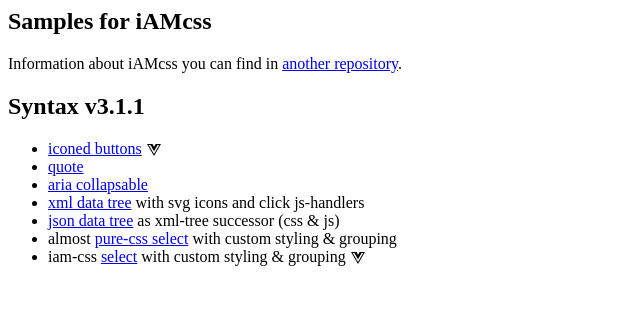
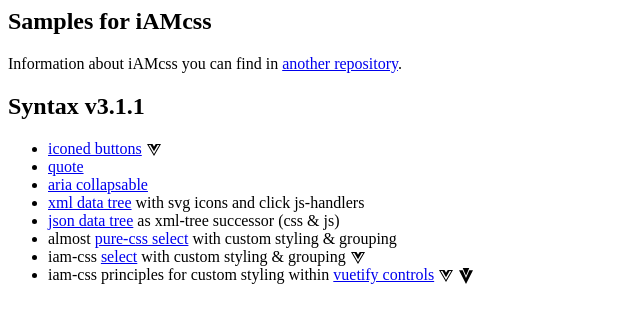
Before and after one commit to viT-1/iAMcss-samples, a plain HTML site: page index.html in a window 1280 px wide. Shown: the whole page, without its empty margins (0-640 px from the left). Drawn offline with Linux system fonts and the light colour scheme.

Commit message:
add another one example link to the index list

```diff
--- a/index.html
+++ b/index.html
@@ -30,5 +30,8 @@
 		<li iam-li="iam-article">iam-css <a iam-link="iam-article"
 			href="/iAMcss-samples/v3/iam-select/">select</a> with custom styling & grouping
 			<img src="svg/brands/vue-logo.svg" iam-ico="iam-li" title="vue" /></li>
+		<li iam-li="iam-article">iam-css principles for custom styling within <a iam-link="iam-article"
+			href="/iAMcss-samples/v3/vuetify-tags/">vuetify controls</a>
+			<img src="svg/brands/vue-logo.svg" iam-ico="iam-li" title="vue" /><img src="svg/brands/vuetify-logo.svg" iam-ico="iam-li" title="vue" /></li>
 	</ul>
 </article>
```
Also changed, not shown: svg/brands/vuetify-logo.svg (added).
